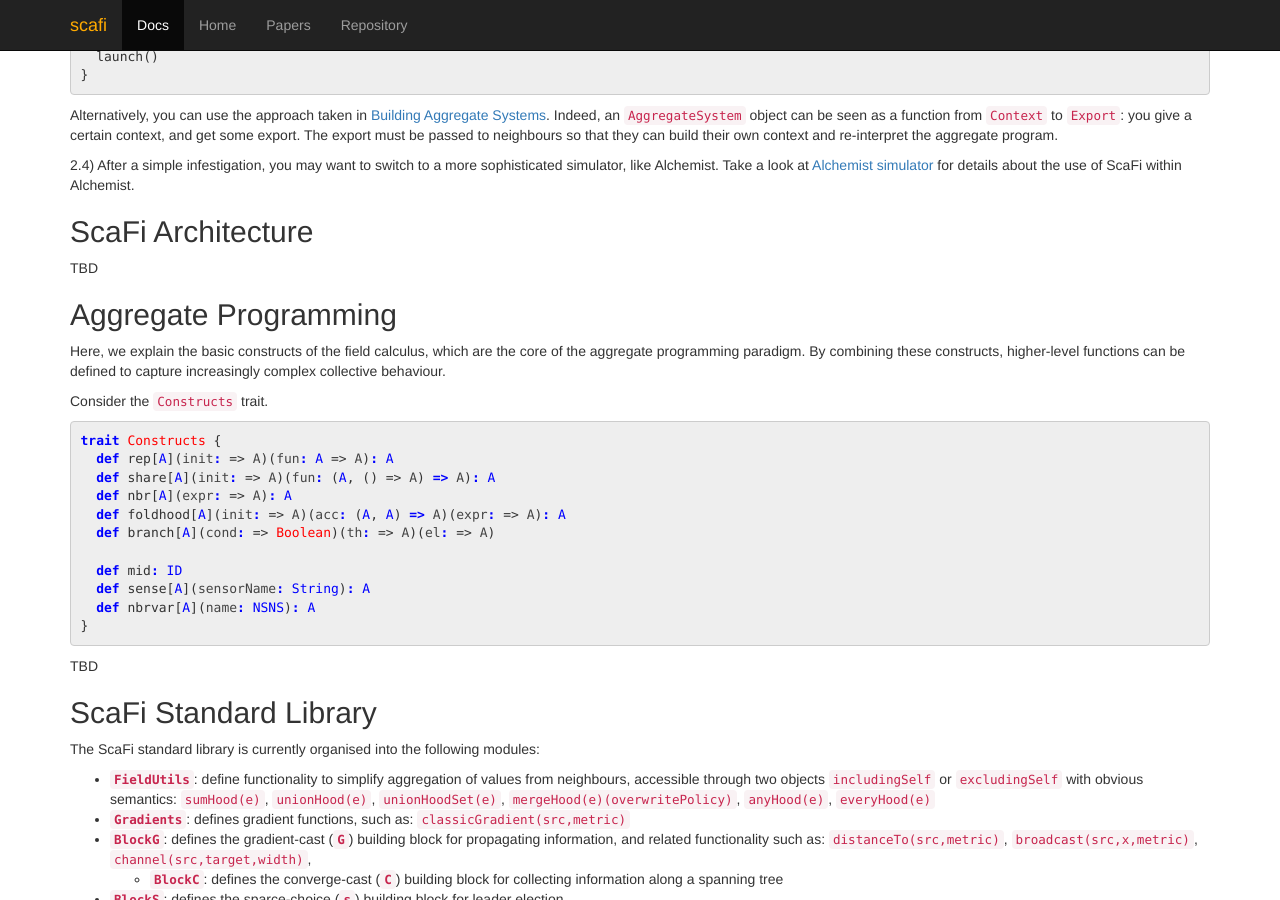
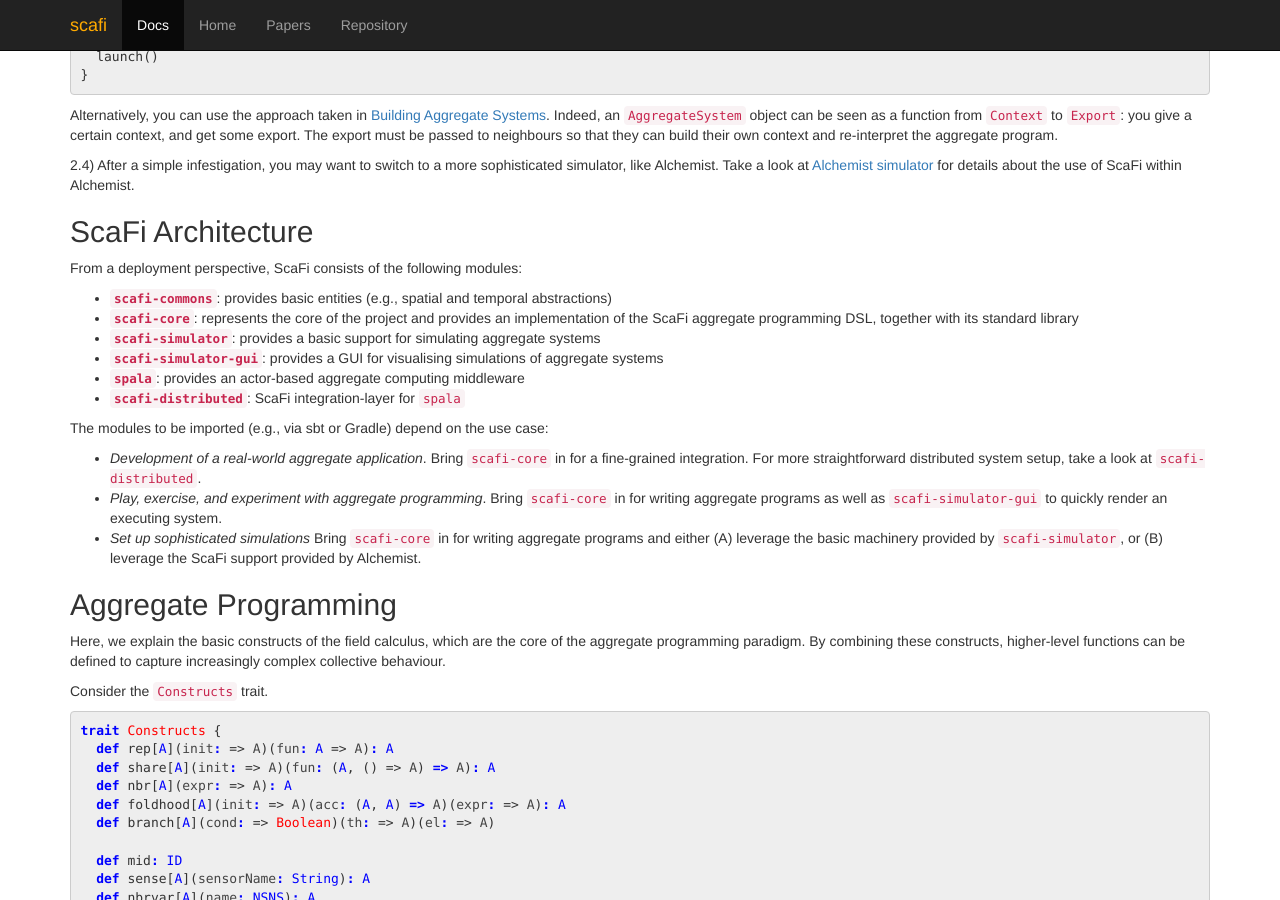
Before and after one commit to scafi/scafi.github.io, a Jekyll site: the page built from pages/docs.md, in a window 1280 px wide and 900 px high, scrolled down 2315 px. Built offline with Jekyll 4.4.1, drawn with Linux system fonts in a browser that asks for light colours.

Commit message:
ScaFi architecture

```diff
--- a/pages/docs.md
+++ b/pages/docs.md
@@ -152,7 +152,26 @@ for details about the use of ScaFi within Alchemist.
 
 ## ScaFi Architecture
 
-TBD
+From a deployment perspective, ScaFi consists of the following modules:
+
+* **`scafi-commons`**: provides basic entities (e.g., spatial and temporal abstractions)
+* **`scafi-core`**: represents the core of the project and provides an implementation of the ScaFi aggregate programming DSL,
+  together with its standard library
+* **`scafi-simulator`**: provides a basic support for simulating aggregate systems
+* **`scafi-simulator-gui`**: provides a GUI for visualising simulations of aggregate systems
+* **`spala`**: provides an actor-based aggregate computing middleware
+* **`scafi-distributed`**: ScaFi integration-layer for `spala`
+
+The modules to be imported (e.g., via sbt or Gradle) depend on the use case:
+
+* _Development of a real-world aggregate application_.
+  Bring `scafi-core` in for a fine-grained integration. For more straightforward distributed system setup, take a look at `scafi-distributed`.
+* _Play, exercise, and experiment with aggregate programming_.
+  Bring `scafi-core` in for writing aggregate programs as well as `scafi-simulator-gui` to quickly render an executing system.
+* _Set up sophisticated simulations_
+  Bring `scafi-core` in for writing aggregate programs
+  and either (A) leverage the basic machinery provided by `scafi-simulator`,
+  or (B) leverage the ScaFi support provided by Alchemist.
 
 ## Aggregate Programming
 
```
